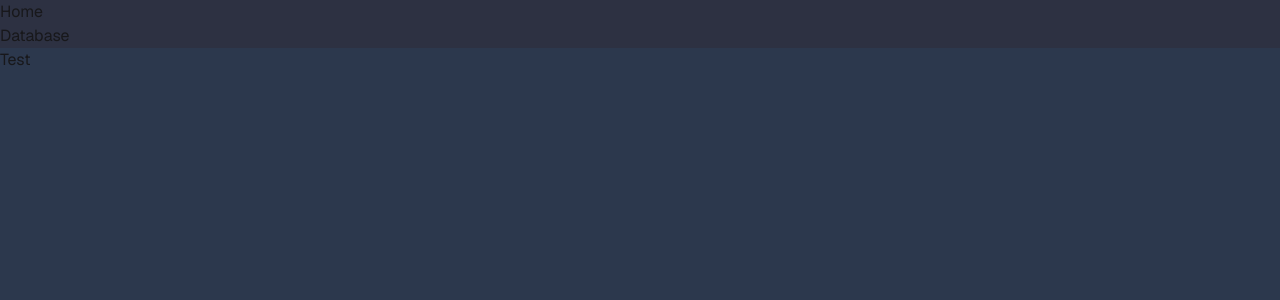
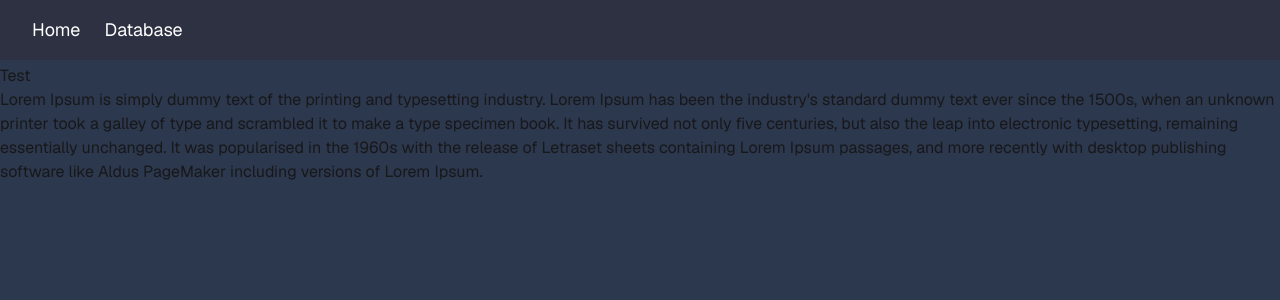
Before and after one commit to FailedToast/quote-guessing, a Next.js app: page / in a window 1280 px wide. Shown: the top 300 px of the page. Built offline with nearby package versions, Linux system fonts and the light colour scheme.

Commit message:
fixed nav bar

```diff
--- a/src/app/layout.tsx
+++ b/src/app/layout.tsx
@@ -42,24 +42,19 @@
 }: Readonly<{ children: React.ReactNode }>) {
 	return (
 		<html className={`${geist.variable} bg-[#2c384dff]`} lang="en">
-			<body>
-				<header className="bg-[#2D3142]">
-					<nav className="">
-						<ul>
-							<li>
-							<Link href="/">Home</Link>
-							</li>
-							<li>
-							<Link href="/database">Database</Link>
-							</li>
-						</ul>
-					</nav>
+			<div className="container py-8">
+				<header className="fixed top-0 bg-[#2D3142] z-50 w-full px-5 py-4 flex justify-between items-center ">
+					<div className="text-lg">
+						<Link className="text-white px-3 rounded " href="/">Home</Link>
+
+						<Link className="text-white px-3 rounded" href="/database">Database</Link>
+					</div>
 				</header>
-
+			</div>
 				<main className="">
 					{children}
 				</main>
-			</body>
+
 		</html>
 	);
 }
--- a/src/app/page.tsx
+++ b/src/app/page.tsx
@@ -9,6 +9,7 @@
 			style={{color: '#87CEFA'}}>This is A Link to Youtube</a>
 			*/}
 			<h1>Test</h1>
+			<p>Lorem Ipsum is simply dummy text of the printing and typesetting industry. Lorem Ipsum has been the industry's standard dummy text ever since the 1500s, when an unknown printer took a galley of type and scrambled it to make a type specimen book. It has survived not only five centuries, but also the leap into electronic typesetting, remaining essentially unchanged. It was popularised in the 1960s with the release of Letraset sheets containing Lorem Ipsum passages, and more recently with desktop publishing software like Aldus PageMaker including versions of Lorem Ipsum.</p>
 		</main>
 	);
 }
```
